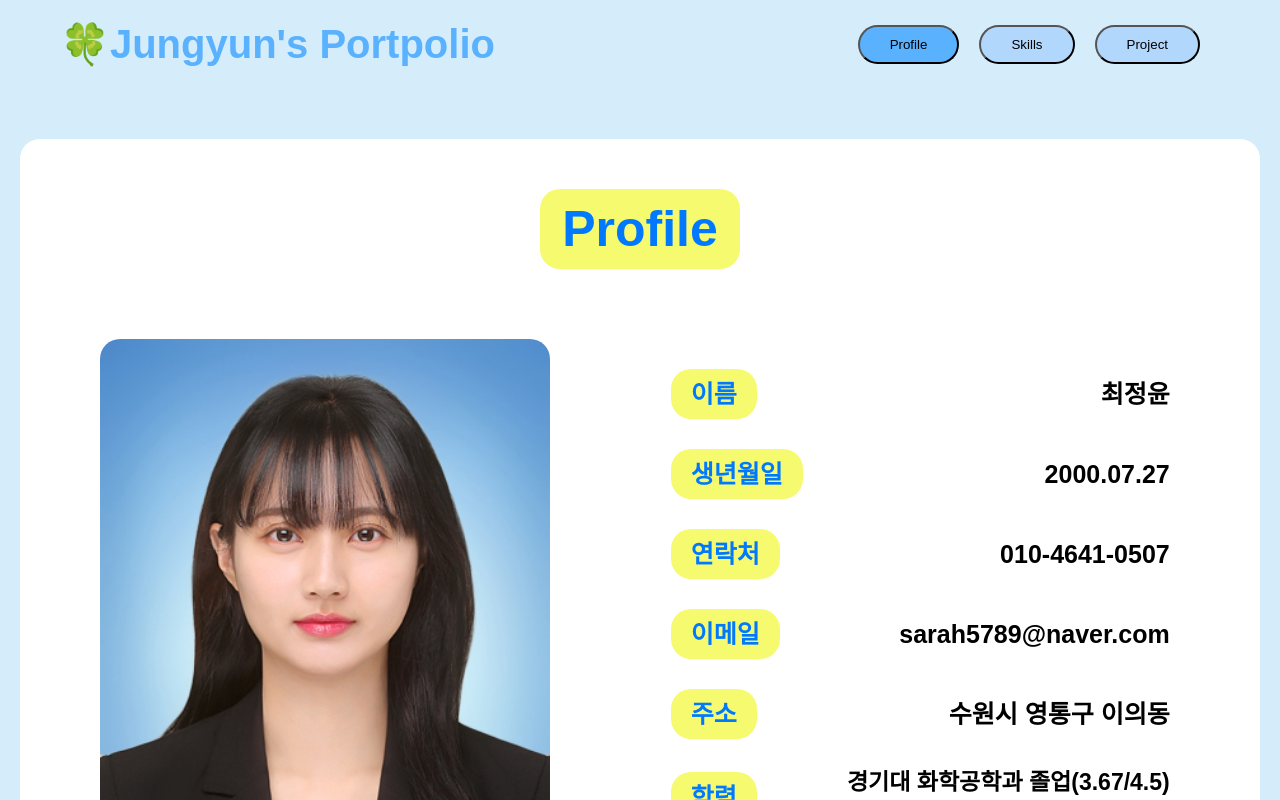
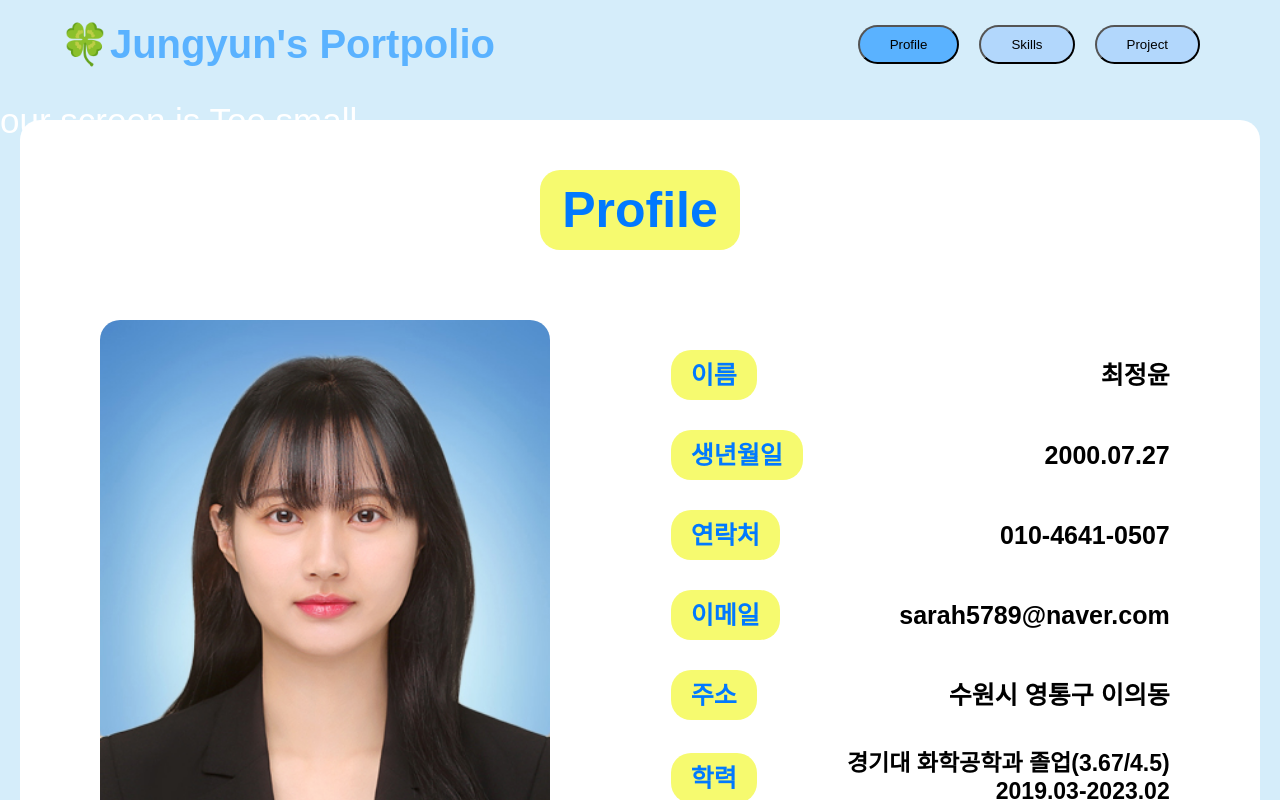
Before and after one commit to yun0727/portpolio, a React (Create React App) app: page / in a window 1280 px wide. Shown: the top 800 px of the page. Built offline with nearby package versions, Linux system fonts and the light colour scheme.

Commit message:
경고 문고 수정

```diff
--- a/src/Routes/Components/Nomobile.tsx
+++ b/src/Routes/Components/Nomobile.tsx
@@ -11,13 +11,22 @@ const Wrapper = styled.div`
     align-items: center;
     background-color: black;
     top: 0;
-    color: white;
-    font-size: 35px;
   }
 `;
 
+const Warn = styled.div`
+  color: white;
+  font-size: 35px;
+  position: absolute;
+  top: 100px;
+`;
+
 function Mobile() {
-  return <Wrapper>Your screen is Too small</Wrapper>;
+  return (
+    <Wrapper>
+      <Warn>our screen is Too small</Warn>
+    </Wrapper>
+  );
 }
 
 export default Mobile;
```
